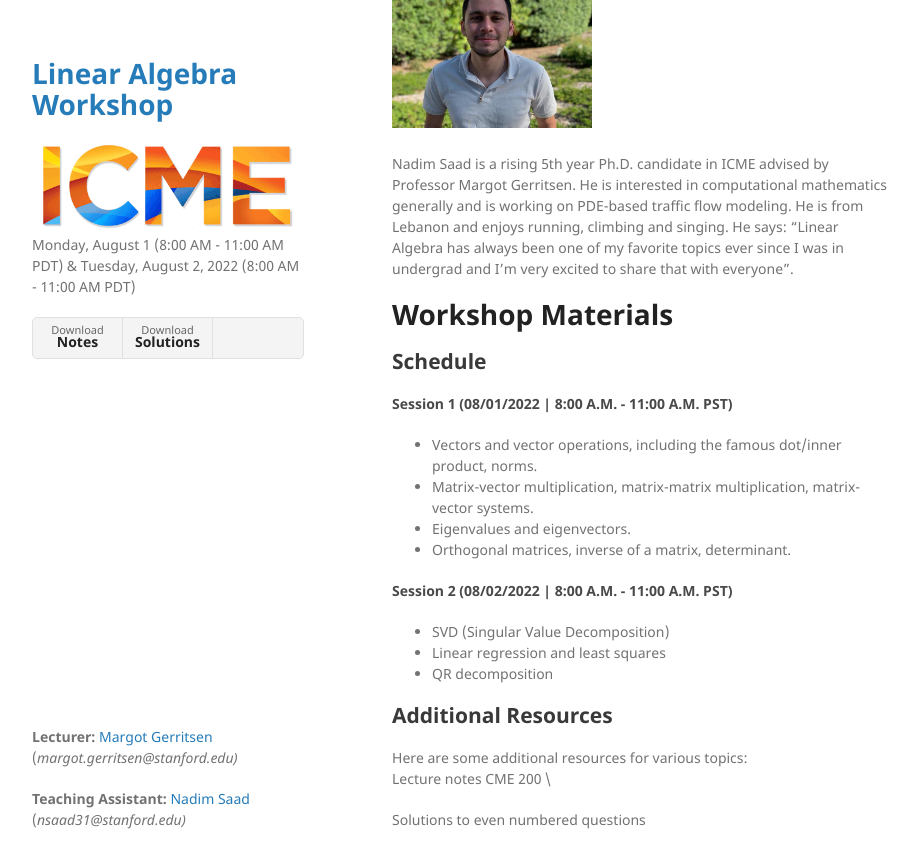
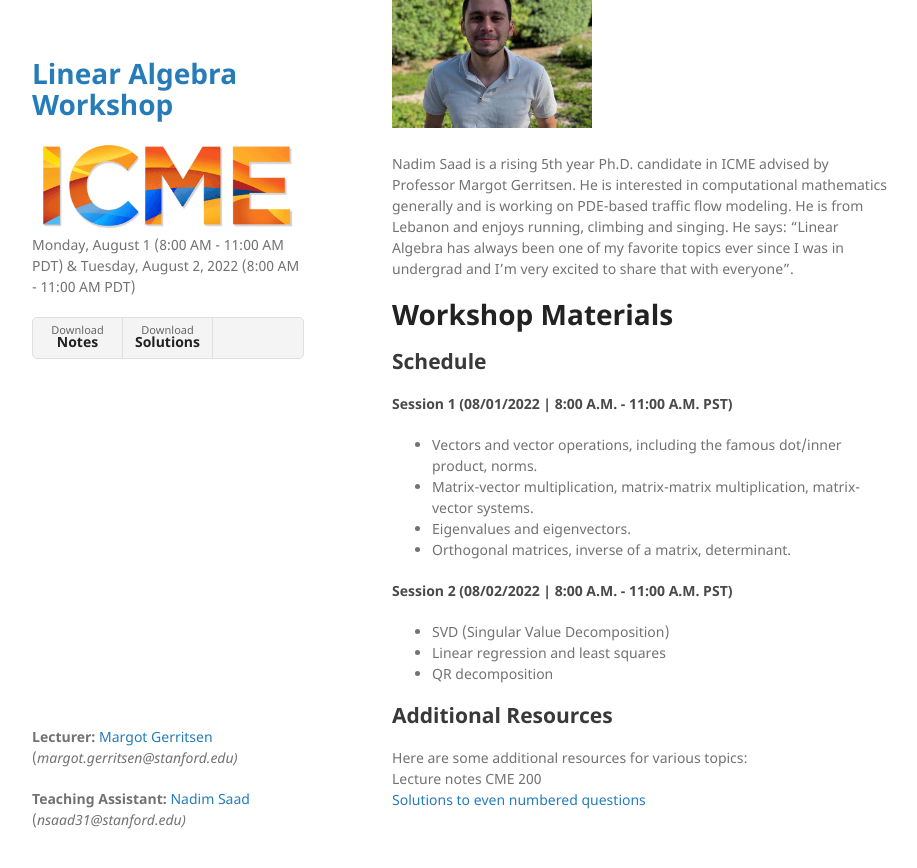
Before and after one commit to nsaad31/Linear_Algebra_ICME_Workshops_2023, a Jekyll site: the page built from index.md, in a window 1280 px wide and 900 px high, scrolled down 1319 px. Shown: the top 868 px of the window, without its empty margins (178-1095 px from the left). Built offline with Jekyll 4.4.1, drawn with Linux system fonts in a browser that asks for light colours; our own code applies the rules of GitHub Pages for plain Markdown files.

```diff
--- a/index.md
+++ b/index.md
@@ -41,6 +41,6 @@ Nadim Saad is a rising 5th year Ph.D. candidate in ICME advised by Professor Mar
 
 Here are some additional resources for various topics:
 \\
-Lecture notes CME 200 \\ <a href="{{ "/docs/MatrixComputationsAnswerstoEvennumberedQuestions.pdf" | relative_url }}">
-
+Lecture notes CME 200 <a href="{{ "/docs/MatrixComputationsAnswerstoEvennumberedQuestions.pdf" | relative_url }}">
+\\
 Solutions to even numbered questions <a href="{{ "/docs/MatrixComputationsAnswerstoEvennumberedQuestions.pdf" | relative_url }}">
```
